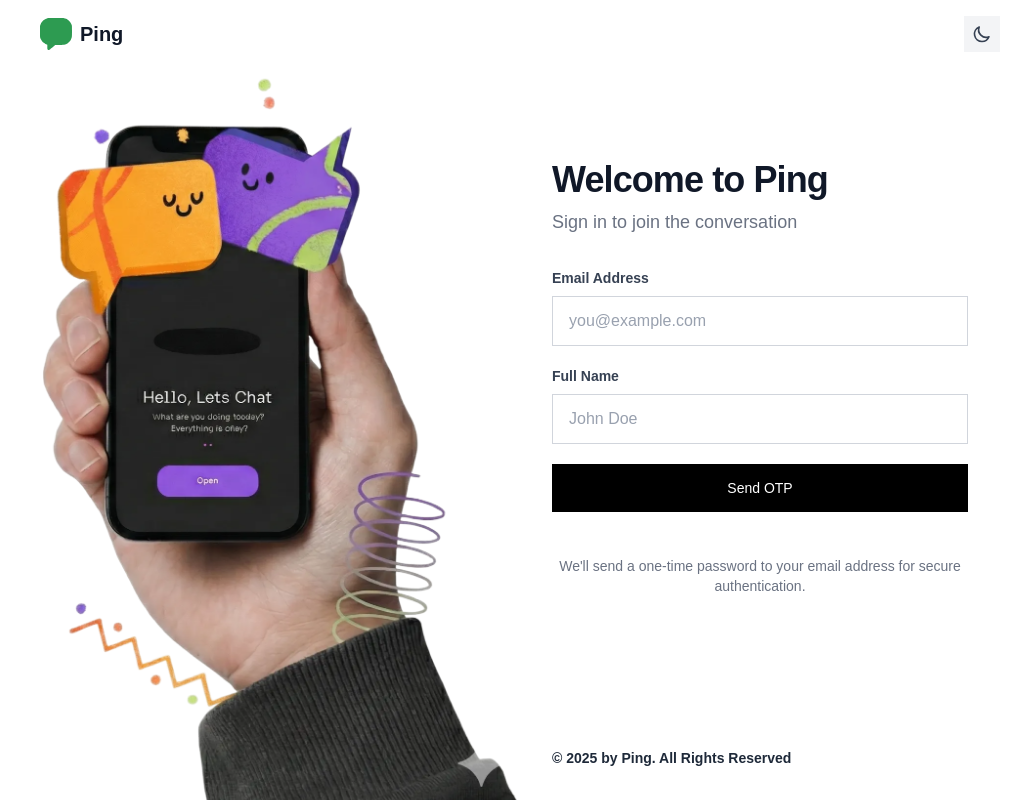
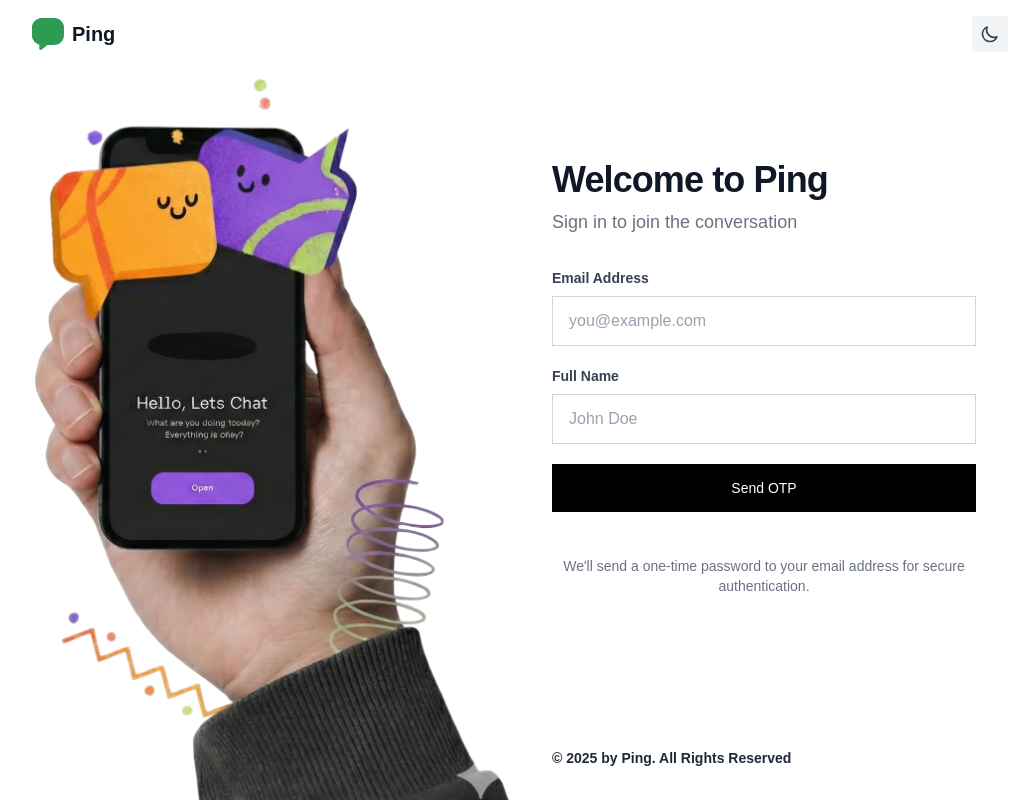
Before and after one commit to Saurabh-2607/Ping, a Next.js app in the folder frontend/: page /login in a window 1280 px wide. Shown: the whole page, without its empty margins (120-1149 px from the left). Built offline with nearby package versions, Linux system fonts and the light colour scheme; no server answers; a web font is replaced by a local one.

Commit message:
fix: improve layout structure and responsiveness in various components

```diff
--- a/frontend/app/layout.js
+++ b/frontend/app/layout.js
@@ -23,7 +23,9 @@
         <ThemeProvider>
           <div className="h-full flex flex-col">
             <Navbar />
+            <main className="flex-1 min-h-0 overflow-hidden">
               {children}
+            </main>
           </div>
         </ThemeProvider>
       </body>
--- a/frontend/components/ChatScreen.js
+++ b/frontend/components/ChatScreen.js
@@ -361,7 +361,7 @@
               </div>
             ) : (
               <form onSubmit={handleSendMessage} className="flex gap-2 sm:gap-3 items-center">
-                <div className="flex-1 relative">
+                <div className="flex-1 relative min-w-0">
                   <input
                     type="text"
                     value={messageInput}
--- a/frontend/components/MessageBubble.js
+++ b/frontend/components/MessageBubble.js
@@ -34,7 +34,7 @@
 
       {/* Message Bubble */}
       <div
-        className={`max-w-xs lg:max-w-md xl:max-w-lg px-3 py-1 ${
+        className={`max-w-[75%] sm:max-w-md px-3 py-1 ${
           isCurrentUser
             ? 'bg-blue-500 text-white'
             : theme === 'dark'
--- a/frontend/components/ui/Container.js
+++ b/frontend/components/ui/Container.js
@@ -1,5 +1,5 @@
 export default function Container({ children, className = '', fullHeight = false }) {
-  const baseClasses = 'w-full max-w-5xl mx-auto px-4 sm:px-6 lg:px-8';
+  const baseClasses = 'w-full max-w-5xl mx-auto px-4 sm:px-6';
 
   const heightClasses = fullHeight
     ? 'h-full max-h-full overflow-hidden'
```
